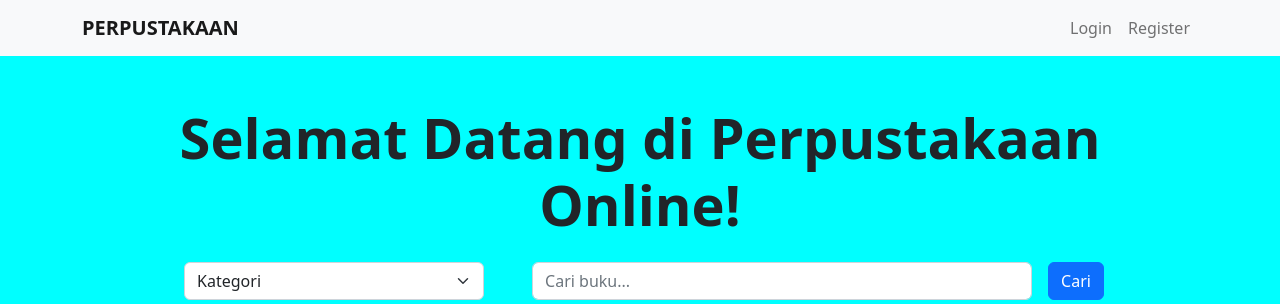
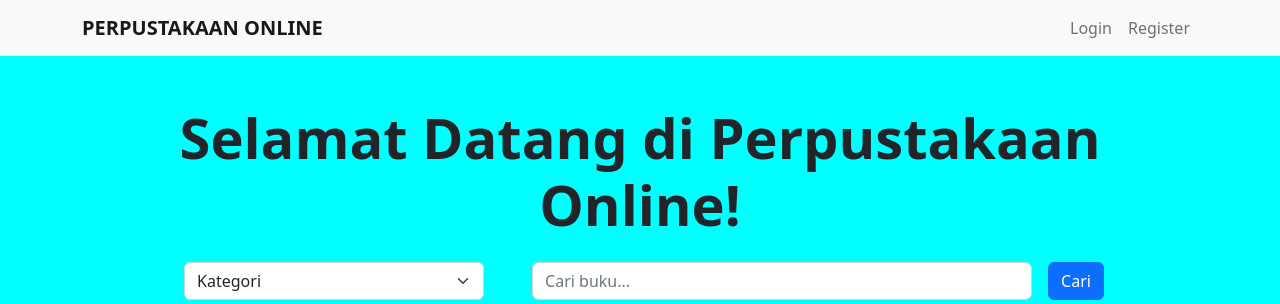
Before and after one commit to MuhammadRaihanNaufal/SistemPerpustakaan, a PHP site: page / in a window 1280 px wide. Shown: the top 304 px of the page. Run offline with PHP 8.4, Linux system fonts and the light colour scheme; data that the repository does not hold is empty.

Commit message:
update index

```diff
--- a/user/index.php
+++ b/user/index.php
@@ -32,7 +32,7 @@ $buku_terbaru = $database->koneksi
 <body>
     <nav class="navbar navbar-expand-lg navbar-light bg-light fixed-top">
         <div class="container">
-            <a class="navbar-brand fw-bold">PERPUSTAKAAN</a>
+            <a class="navbar-brand fw-bold">PERPUSTAKAAN ONLINE</a>
             <button class="navbar-toggler" type="button" data-bs-toggle="collapse" data-bs-target="#navbarNav" aria-controls="navbarNav" aria-expanded="false" aria-label="Toggle navigation">
                 <span class="navbar-toggler-icon"></span>
             </button>
```
